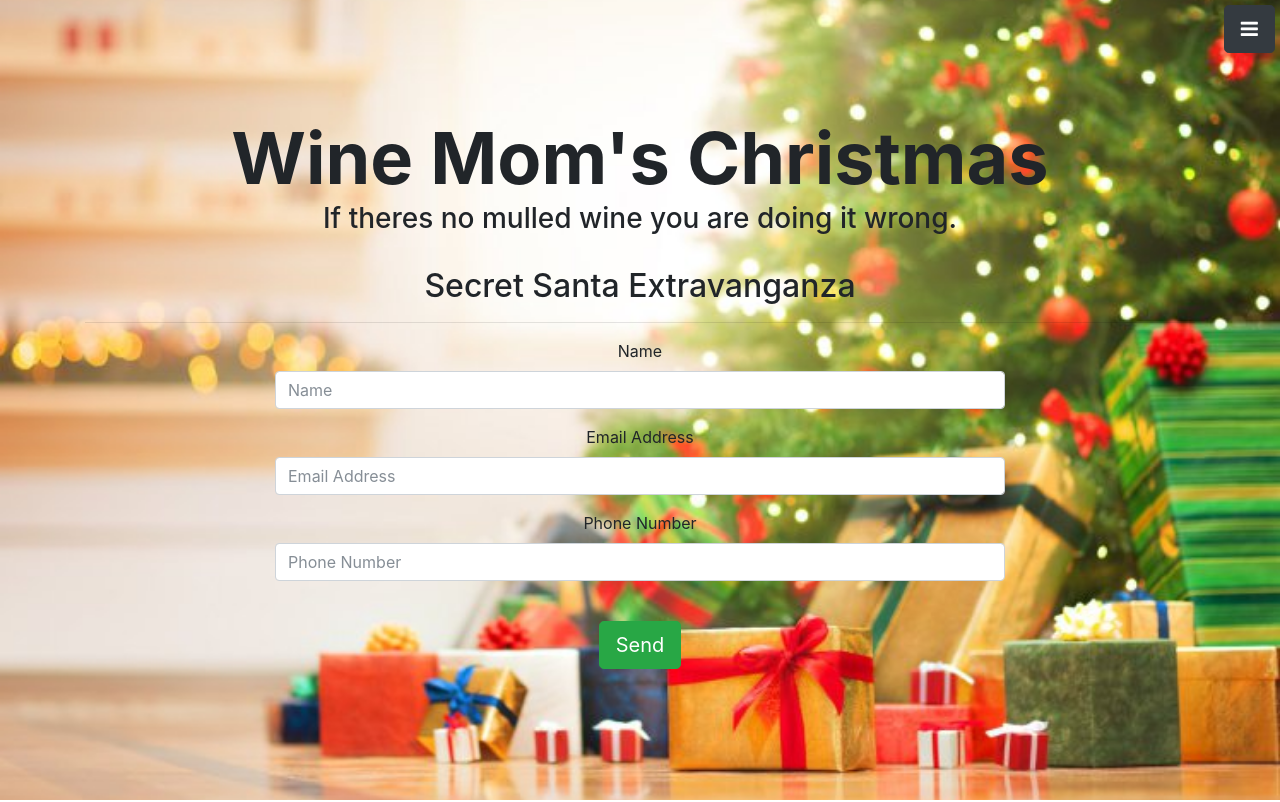
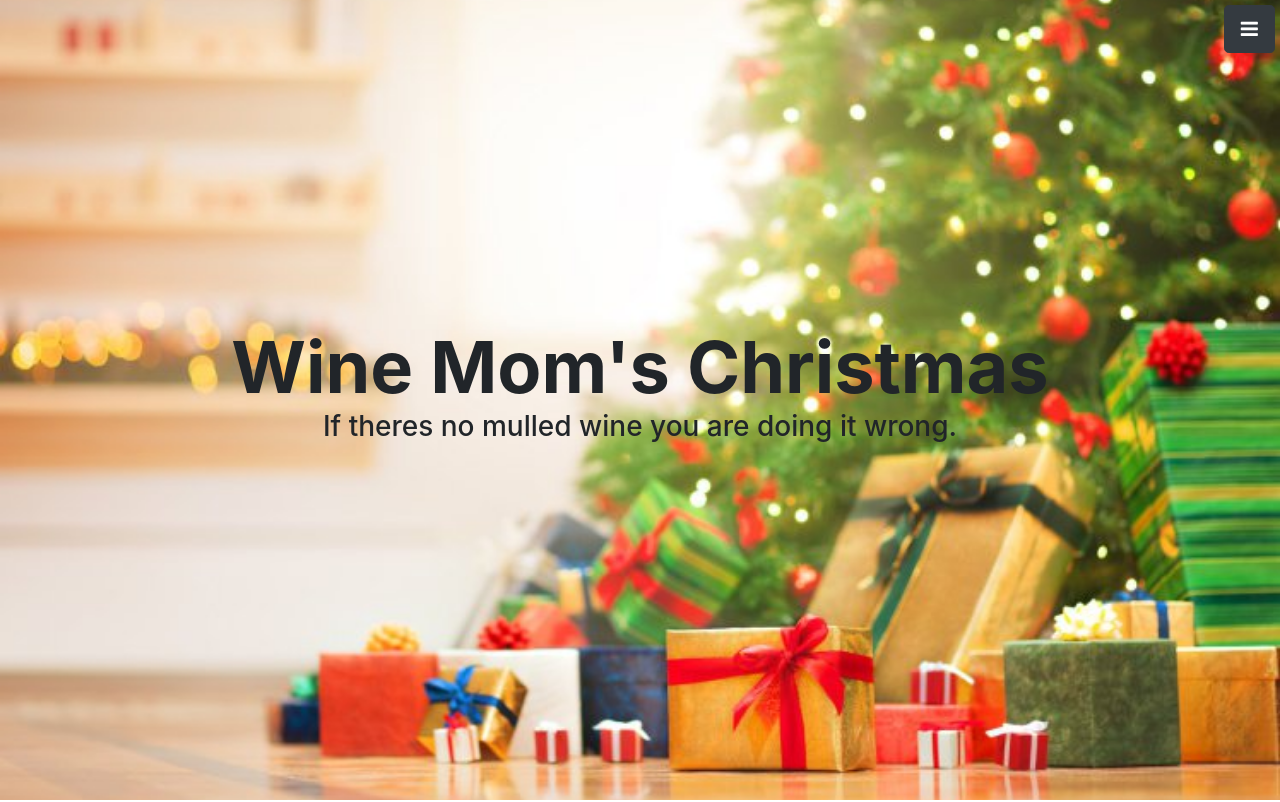
Before and after one commit to erinsussmann/UHacktry2, a website with bundled scripts: page startbootstrap-stylish-portfolio-gh-pages/index.html in a window 1280 px wide. Shown: the top 802 px of the page. Built offline with nearby package versions, Linux system fonts and the light colour scheme.

Commit message:
update index.html

```diff
--- a/startbootstrap-stylish-portfolio-gh-pages/index.html
+++ b/startbootstrap-stylish-portfolio-gh-pages/index.html
@@ -53,48 +53,7 @@
         <h1> Wine Mom's Christmas</h1>
         <h3>If theres no mulled wine you are doing it wrong.</h3>
         <br>
-        <!-- Contact Section -->
-   <section id="contact">
-     <div class="container">
-       <h2 class="text-center">Secret Santa Extravanganza</h2>
-       <hr class="star-primary">
-       <div class="row">
-         <div class="col-lg-8 mx-auto">
-           <!-- To configure the contact form email address, go to mail/contact_me.php and update the email address in the PHP file on line 19. -->
-           <!-- The form should work on most web servers, but if the form is not working you may need to configure your web server differently. -->
-           <form name="sentMessage" id="contactForm" novalidate>
-             <div class="control-group">
-               <div class="form-group floating-label-form-group controls">
-                 <label>Name</label>
-                 <input class="form-control" id="name" type="text" placeholder="Name" required data-validation-required-message="Please enter your name.">
-                 <p class="help-block text-danger"></p>
-               </div>
-             </div>
-             <div class="control-group">
-               <div class="form-group floating-label-form-group controls">
-                 <label>Email Address</label>
-                 <input class="form-control" id="email" type="email" placeholder="Email Address" required data-validation-required-message="Please enter your email address.">
-                 <p class="help-block text-danger"></p>
-               </div>
-             </div>
-             <div class="control-group">
-               <div class="form-group floating-label-form-group controls">
-                 <label>Phone Number</label>
-                 <input class="form-control" id="phone" type="tel" placeholder="Phone Number" required data-validation-required-message="Please enter your phone number.">
-                 <p class="help-block text-danger"></p>
-               </div>
-             </div>
-             <br>
-             <div id="success"></div>
-             <div class="form-group">
-               <button type="submit" class="btn btn-success btn-lg" id="sendMessageButton">Send</button>
-             </div>
-           </form>
-         </div>
-       </div>
-     </div>
-   </section>
-      </div>
+
     </header>
 
     <!-- About -->
```
